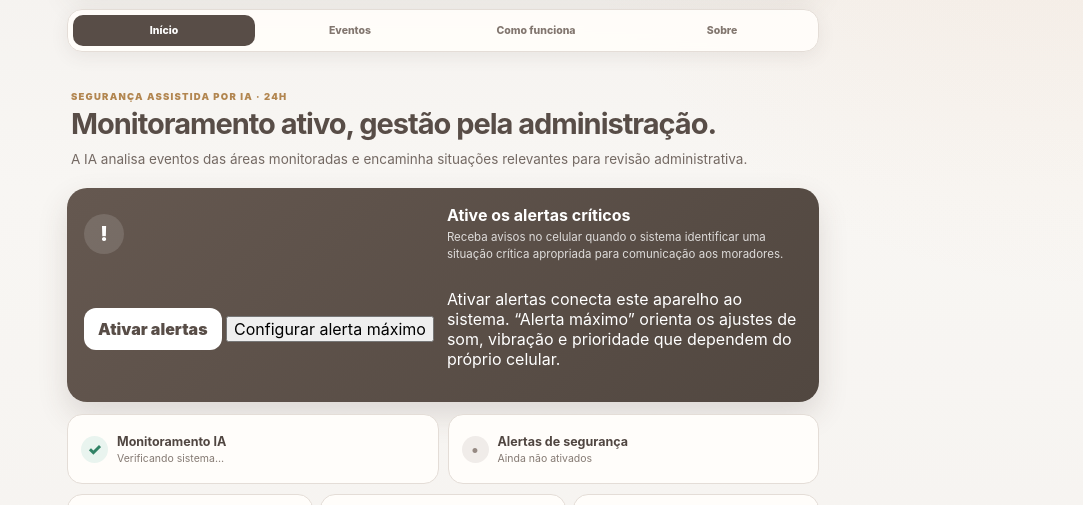
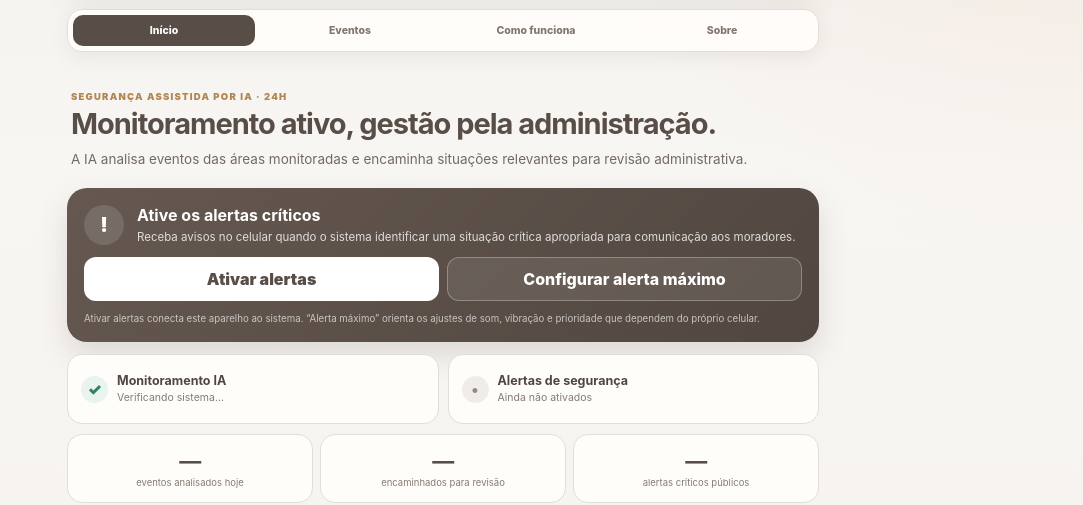
Before and after one commit to maxcoelhogit/maxbot, a plain HTML site: page moncoes-alertas-pwa/static/resident/index.html in a window 1280 px wide. Shown: the part 266-771 px from the top of the page, without its empty margins (197-1280 px from the left). Drawn offline with Linux system fonts and the light colour scheme.

Commit message:
Place maximum-alert guidance beside notification activation

```diff
--- a/moncoes-alertas-pwa/static/resident/style.css
+++ b/moncoes-alertas-pwa/static/resident/style.css
@@ -133,9 +133,31 @@ button{font:inherit}.hidden{display:none!important}
 .push-card.enabled .push-icon{background:#fff;color:var(--green)}
 .push-copy h2{margin:0;font-size:16px}
 .push-copy p{margin:4px 0 0;font-size:11.5px;line-height:1.45;color:rgba(255,255,255,.8)}
+.push-actions{
+  grid-column:1/-1;
+  display:grid;
+  grid-template-columns:1fr 1fr;
+  gap:8px;
+}
 .primary-btn,.modal-primary{
-  grid-column:1/-1;border:0;border-radius:12px;background:#fff;color:var(--ink);
+  border:0;border-radius:12px;background:#fff;color:var(--ink);
   font-weight:900;padding:11px 14px;cursor:pointer
+}
+.max-alert-btn{
+  border:1px solid rgba(255,255,255,.28);
+  border-radius:12px;
+  background:rgba(255,255,255,.09);
+  color:#fff;
+  font-weight:850;
+  padding:11px 12px;
+  cursor:pointer;
+}
+.push-note{
+  grid-column:1/-1;
+  margin:0;
+  font-size:9.7px;
+  line-height:1.4;
+  color:rgba(255,255,255,.67);
 }
 .primary-btn:disabled{opacity:.88;cursor:default}
 
@@ -277,4 +299,5 @@ footer p{font-size:9.5px;color:#9b9089;line-height:1.45;text-align:center;paddin
   .identity-row{align-items:flex-start}
   .product-sub{max-width:220px}
   .tab{font-size:9.5px;padding:8px 2px}
+  .push-actions{grid-template-columns:1fr}
 }
```
